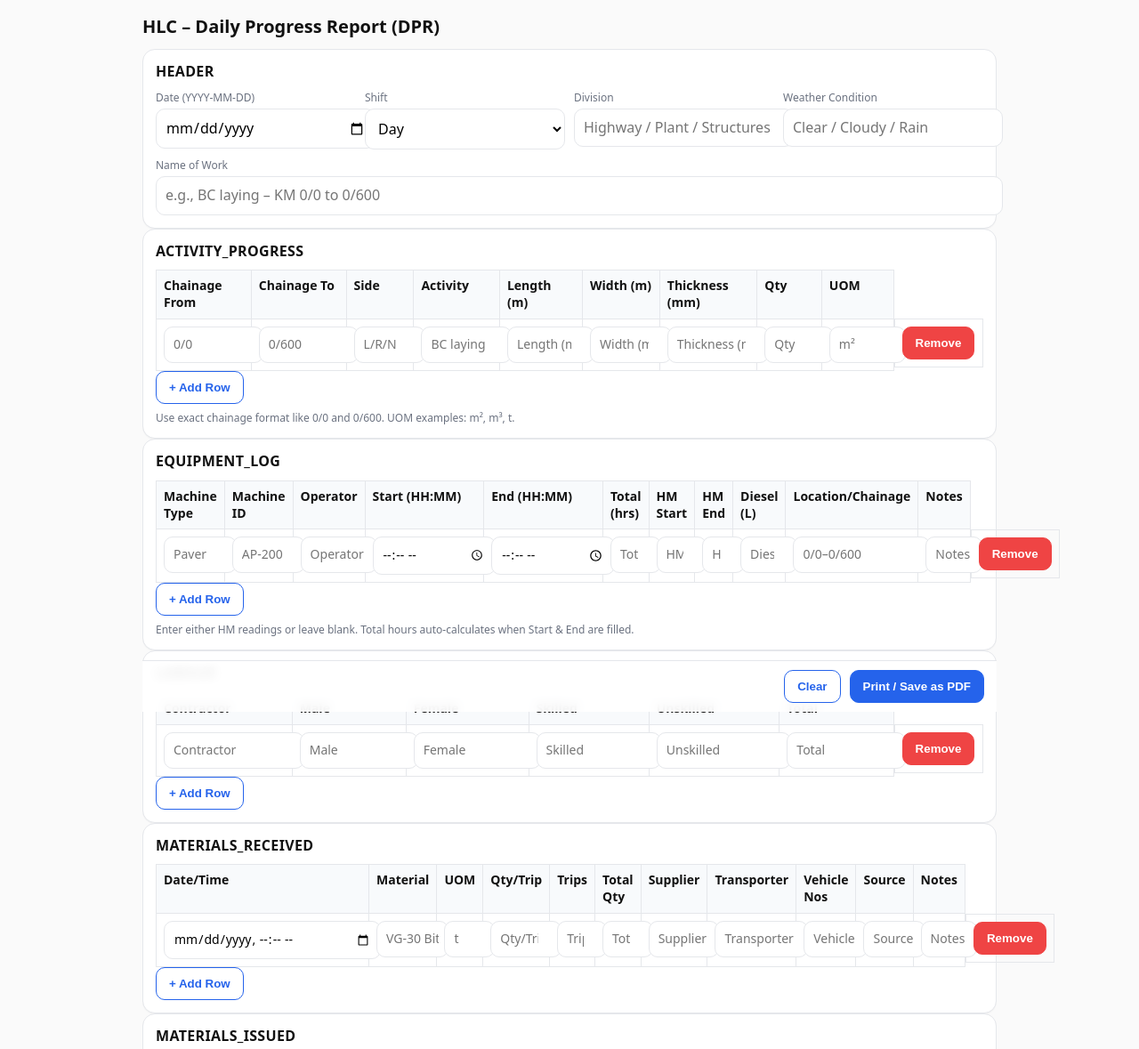
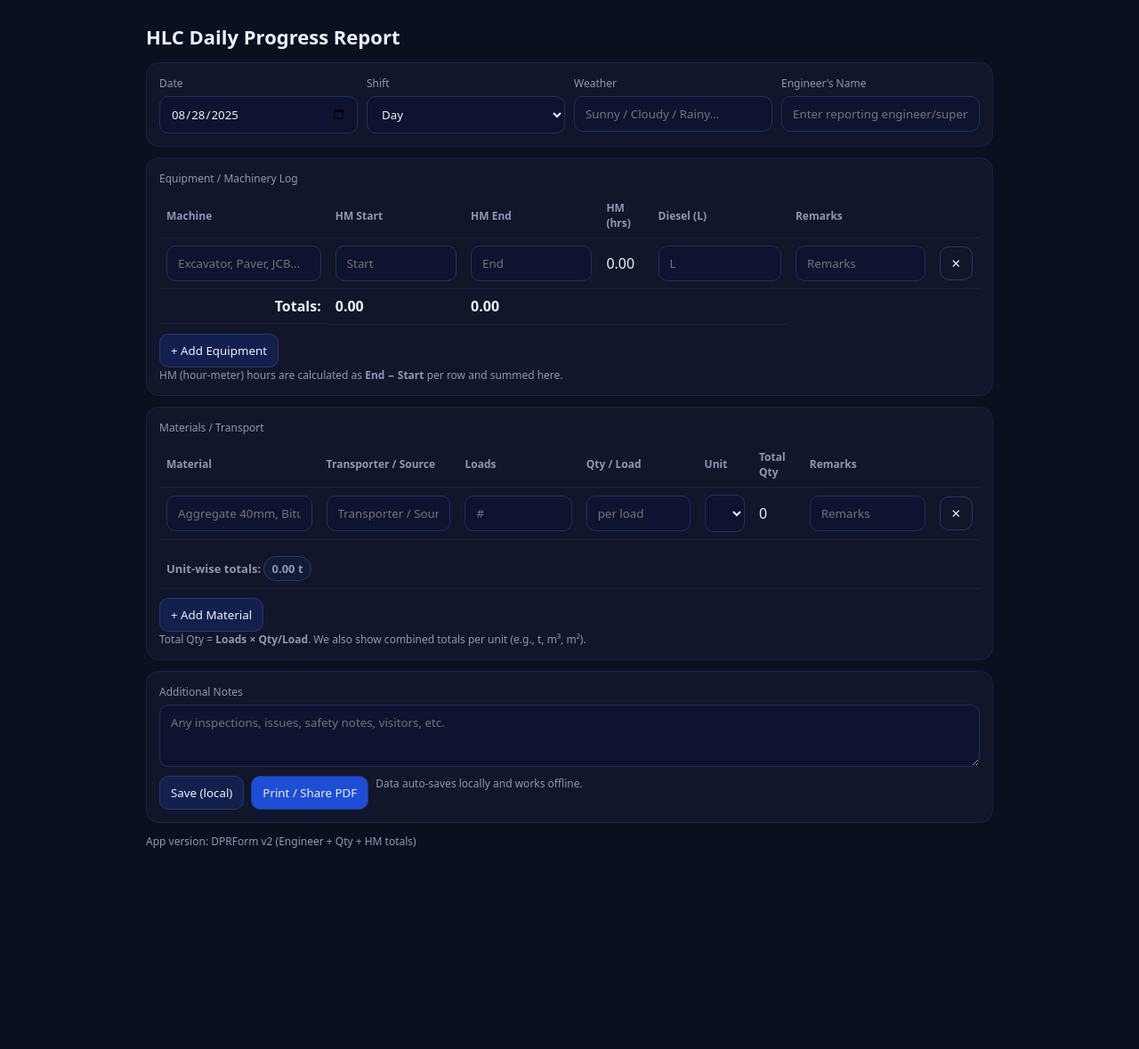
Before and after one commit to alugadalaskgitlab/HLC_DPR, a plain HTML site: page index.html in a window 1280 px wide. Shown: the top 1179 px of the page at 89% size. After the commit the page ends 1034 px from the top, so only its background shows below. Drawn offline with Linux system fonts and the light colour scheme.

Commit message:
Add files via upload

```diff
--- a/index.html
+++ b/index.html
@@ -1,244 +1,360 @@
-<!DOCTYPE html>
+<!doctype html>
 <html lang="en">
 <head>
+  <meta charset="utf-8" />
+  <meta name="viewport" content="width=device-width, initial-scale=1, viewport-fit=cover" />
+  <title>HLC DPR (Mobile Form)</title>
+
+  <!-- PWA bits (unchanged) -->
   <link rel="manifest" href="manifest.webmanifest">
   <meta name="theme-color" content="#2563eb">
   <link rel="apple-touch-icon" href="icons/icon-192.png">
   <meta name="apple-mobile-web-app-capable" content="yes">
-<meta charset="utf-8" />
-<meta name="viewport" content="width=device-width, initial-scale=1" />
-<title>DPR – Mobile Fillable Form</title>
+
   <style>
-  :root{
-    --bg:#fafafa; --ink:#111; --muted:#6b7280; --brand:#2563eb; --line:#e5e7eb;
-  }
-  html,body{margin:0;padding:0;background:var(--bg);color:var(--ink);font:16px/1.35 system-ui, -apple-system, Segoe UI, Roboto, Arial, sans-serif}
-  .wrap{max-width:960px;margin:0 auto;padding:16px 14px 120px}
-  h1{font-size:20px;margin:0 0 12px}
-  .grid{display:grid;gap:12px}
-  .card{background:#fff;border:1px solid var(--line);border-radius:14px;padding:14px;box-shadow:0 1px 0 rgba(0,0,0,.03)}
-  .card>h2{font-size:16px;margin:0 0 10px;letter-spacing:.02em}
-  label{font-size:12px;color:var(--muted);display:block;margin-bottom:4px}
-  input, select, textarea{width:100%;padding:10px;border:1px solid var(--line);border-radius:10px;background:#fff;font:inherit}
-  textarea{min-height:80px}
-  .row{display:grid;grid-template-columns:1fr 1fr;gap:10px}
-  .row-3{display:grid;grid-template-columns:1fr 1fr 1fr;gap:10px}
-  .row-4{display:grid;grid-template-columns:repeat(4,1fr);gap:10px}
-  .toolbar{position:sticky;bottom:0;left:0;right:0;background:rgba(255,255,255,.92);backdrop-filter:blur(6px);border-top:1px solid var(--line);padding:10px 14px;display:flex;gap:10px;justify-content:flex-end}
-  button{appearance:none;border:1px solid var(--brand);color:#fff;background:var(--brand);padding:10px 14px;border-radius:10px;font-weight:600}
-  button.secondary{background:#fff;color:var(--brand)}
-  table{width:100%;border-collapse:collapse;font-size:14px}
-  th,td{border:1px solid var(--line);padding:8px;vertical-align:top}
-  th{background:#f8fafc;text-align:left;font-weight:700}
-  .controls{display:flex;gap:6px}
-  .tiny{font-size:12px;color:var(--muted)}
-  .add{background:#fff;color:var(--brand);border-color:var(--brand)}
-  .rm{background:#ef4444;border-color:#ef4444}
-  .footnote{margin-top:8px;font-size:12px;color:var(--muted)}
-  @media print{
-    .toolbar,.controls,.add,.rm{display:none!important}
-    body{background:#fff}
-    .card{break-inside:avoid}
-    input, select, textarea{border:0;padding:0}
-    a[href]::after{content:""}
-  }
+    :root{--bg:#0b1020;--card:#11162a;--muted:#9097b3;--fg:#eaf0ff;--accent:#60a5fa;--ok:#16a34a;--warn:#f59e0b;}
+    *{box-sizing:border-box;font-family:system-ui,-apple-system,Segoe UI,Roboto,Inter,Helvetica,Arial,sans-serif}
+    html,body{margin:0;background:#0b1020;color:var(--fg)}
+    .wrap{max-width:980px;margin:0 auto;padding:16px 14px 80px}
+    h1{font-size:22px;margin:10px 0 14px}
+    .card{background:var(--card);border:1px solid #1b2140;border-radius:14px;padding:14px;margin:12px 0}
+    .row{display:flex;gap:10px;flex-wrap:wrap}
+    .field{flex:1 1 180px;display:flex;flex-direction:column;gap:6px}
+    label{font-size:12px;color:var(--muted)}
+    input,select,textarea{width:100%;padding:10px 12px;border:1px solid #25305a;background:#0e1430;color:var(--fg);border-radius:10px}
+    textarea{min-height:70px}
+    table{width:100%;border-collapse:collapse;margin-top:8px}
+    th,td{border-bottom:1px solid #1b2140;padding:8px;text-align:left;vertical-align:middle}
+    th{font-size:12px;color:var(--muted);font-weight:600}
+    tfoot td{font-weight:700}
+    .btn{appearance:none;border:1px solid #2a3768;background:#13204d;color:var(--fg);padding:9px 12px;border-radius:10px;cursor:pointer}
+    .btn:active{transform:translateY(1px)}
+    .btn.primary{background:#1d4ed8;border-color:#1e3a8a}
+    .btn.ghost{background:transparent}
+    .toolbar{display:flex;gap:8px;flex-wrap:wrap;margin-top:10px}
+    .totals{font-size:13px;color:var(--muted);margin-top:8px}
+    .pill{display:inline-block;background:#121a37;border:1px solid #2a3768;padding:4px 8px;border-radius:999px;margin:2px 6px 0 0}
+    .right{display:flex;justify-content:flex-end}
+    .hint{font-size:12px;color:var(--muted)}
   </style>
 </head>
 <body>
   <div class="wrap">
-    <h1>HLC – Daily Progress Report (DPR)</h1>
+    <h1>HLC Daily Progress Report</h1>
 
-    <!-- HEADER block (anchors) -->
-    <section class="card" id="HEADER">
-      <h2>HEADER</h2>
-      <div class="row-4">
-        <div><label>Date (YYYY-MM-DD)</label><input id="date" type="date" /></div>
-        <div><label>Shift</label>
-          <select id="shift"><option>Day</option><option>Night</option></select>
+    <!-- Header / Meta -->
+    <div class="card">
+      <div class="row">
+        <div class="field">
+          <label>Date</label>
+          <input id="d_date" type="date">
         </div>
-        <div><label>Division</label><input id="division" placeholder="Highway / Plant / Structures" /></div>
-        <div><label>Weather Condition</label><input id="weather" placeholder="Clear / Cloudy / Rain" /></div>
+        <div class="field">
+          <label>Shift</label>
+          <select id="d_shift">
+            <option value="Day">Day</option>
+            <option value="Night">Night</option>
+          </select>
         </div>
-      <div style="margin-top:10px"><label>Name of Work</label><input id="nameOfWork" placeholder="e.g., BC laying – KM 0/0 to 0/600" /></div>
-    </section>
+        <div class="field">
+          <label>Weather</label>
+          <input id="d_weather" placeholder="Sunny / Cloudy / Rainy…">
+        </div>
+        <div class="field">
+          <label>Engineer’s Name</label>
+          <input id="d_engineer" placeholder="Enter reporting engineer/supervisor">
+        </div>
+      </div>
+    </div>
 
-    <!-- ACTIVITY_PROGRESS block -->
-    <section class="card" id="ACTIVITY_PROGRESS">
-      <h2>ACTIVITY_PROGRESS</h2>
-      <table id="tbl-activity">
+    <!-- Equipment / Machinery Log -->
+    <div class="card" id="equipCard">
+      <div class="row">
+        <div class="field"><label>Equipment / Machinery Log</label></div>
+      </div>
+      <table id="equipTable" aria-label="Equipment Log">
         <thead>
           <tr>
-            <th>Chainage From</th><th>Chainage To</th><th>Side</th><th>Activity</th>
-            <th>Length (m)</th><th>Width (m)</th><th>Thickness (mm)</th><th>Qty</th><th>UOM</th>
+            <th style="min-width:130px">Machine</th>
+            <th>HM Start</th>
+            <th>HM End</th>
+            <th>HM (hrs)</th>
+            <th>Diesel (L)</th>
+            <th>Remarks</th>
+            <th></th>
           </tr>
         </thead>
         <tbody></tbody>
+        <tfoot>
+          <tr>
+            <td colspan="3" class="right">Totals:</td>
+            <td id="eq_total_hm">0</td>
+            <td id="eq_total_diesel">0</td>
+            <td colspan="2"></td>
+          </tr>
+        </tfoot>
       </table>
-      <div class="controls">
-        <button class="add" onclick="addRow('tbl-activity', activityTemplate)">+ Add Row</button>
+      <div class="toolbar">
+        <button class="btn" id="addEquip">+ Add Equipment</button>
       </div>
-      <div class="footnote">Use exact chainage format like 0/0 and 0/600. UOM examples: m², m³, t.</div>
-    </section>
+      <div class="hint">HM (hour-meter) hours are calculated as <b>End − Start</b> per row and summed here.</div>
+    </div>
 
-    <!-- EQUIPMENT_LOG block -->
-    <section class="card" id="EQUIPMENT_LOG">
-      <h2>EQUIPMENT_LOG</h2>
-      <table id="tbl-equip">
+    <!-- Materials / Transport -->
+    <div class="card" id="matCard">
+      <div class="row">
+        <div class="field"><label>Materials / Transport</label></div>
+      </div>
+      <table id="matTable" aria-label="Materials">
         <thead>
           <tr>
-            <th>Machine Type</th><th>Machine ID</th><th>Operator</th>
-            <th>Start (HH:MM)</th><th>End (HH:MM)</th><th>Total (hrs)</th>
-            <th>HM Start</th><th>HM End</th><th>Diesel (L)</th>
-            <th>Location/Chainage</th><th>Notes</th>
+            <th style="min-width:130px">Material</th>
+            <th>Transporter / Source</th>
+            <th>Loads</th>
+            <th>Qty / Load</th>
+            <th>Unit</th>
+            <th>Total Qty</th>
+            <th>Remarks</th>
+            <th></th>
           </tr>
         </thead>
         <tbody></tbody>
+        <tfoot>
+          <tr>
+            <td colspan="8">
+              <div class="totals">Unit-wise totals: <span id="matTotals"></span></div>
+            </td>
+          </tr>
+        </tfoot>
       </table>
-      <div class="controls">
-        <button class="add" onclick="addRow('tbl-equip', equipTemplate)">+ Add Row</button>
+      <div class="toolbar">
+        <button class="btn" id="addMat">+ Add Material</button>
       </div>
-      <div class="footnote">Enter either HM readings or leave blank. Total hours auto-calculates when Start & End are filled.</div>
-    </section>
+      <div class="hint">Total Qty = <b>Loads × Qty/Load</b>. We also show combined totals per unit (e.g., t, m³, m²).</div>
+    </div>
 
-    <!-- LABOUR block -->
-    <section class="card" id="LABOUR">
-      <h2>LABOUR</h2>
-      <table id="tbl-labour">
-        <thead>
-          <tr>
-            <th>Contractor</th><th>Male</th><th>Female</th><th>Skilled</th><th>Unskilled</th><th>Total</th>
-          </tr>
-        </thead>
-        <tbody></tbody>
-      </table>
-      <div class="controls">
-        <button class="add" onclick="addRow('tbl-labour', labourTemplate)">+ Add Row</button>
+    <!-- Notes -->
+    <div class="card">
+      <div class="row">
+        <div class="field" style="flex:1 1 100%">
+          <label>Additional Notes</label>
+          <textarea id="d_notes" placeholder="Any inspections, issues, safety notes, visitors, etc."></textarea>
         </div>
-    </section>
-
-    <!-- MATERIALS_RECEIVED block -->
-    <section class="card" id="MATERIALS_RECEIVED">
-      <h2>MATERIALS_RECEIVED</h2>
-      <table id="tbl-mrecv">
-        <thead>
-          <tr>
-            <th>Date/Time</th><th>Material</th><th>UOM</th><th>Qty/Trip</th><th>Trips</th><th>Total Qty</th>
-            <th>Supplier</th><th>Transporter</th><th>Vehicle Nos</th><th>Source</th><th>Notes</th>
-          </tr>
-        </thead>
-        <tbody></tbody>
-      </table>
-      <div class="controls">
-        <button class="add" onclick="addRow('tbl-mrecv', mrecvTemplate)">+ Add Row</button>
       </div>
-    </section>
-
-    <!-- MATERIALS_ISSUED block -->
-    <section class="card" id="MATERIALS_ISSUED">
-      <h2>MATERIALS_ISSUED</h2>
-      <table id="tbl-missue">
-        <thead>
-          <tr>
-            <th>Material</th><th>Qty</th><th>UOM</th><th>Issued To (crew/machine)</th>
-            <th>Purpose/Activity/Chainage</th><th>Notes</th>
-          </tr>
-        </thead>
-        <tbody></tbody>
-      </table>
-      <div class="controls">
-        <button class="add" onclick="addRow('tbl-missue', missueTemplate)">+ Add Row</button>
-      </div>
-    </section>
-
       <div class="toolbar">
-      <button class="secondary" onclick="clearAll()">Clear</button>
-      <button onclick="window.print()">Print / Save as PDF</button>
+        <button class="btn" id="saveBtn">Save (local)</button>
+        <button class="btn primary" id="printBtn">Print / Share PDF</button>
+        <span class="hint">Data auto-saves locally and works offline.</span>
       </div>
     </div>
 
+    <div class="hint">App version: <span id="ver">DPRForm v2 (Engineer + Qty + HM totals)</span></div>
+  </div>
+
+  <!-- Row templates -->
+  <template id="equipRow">
+    <tr>
+      <td><input placeholder="Excavator, Paver, JCB…" /></td>
+      <td><input type="number" step="0.01" inputmode="decimal" placeholder="Start" class="hmStart" /></td>
+      <td><input type="number" step="0.01" inputmode="decimal" placeholder="End" class="hmEnd" /></td>
+      <td class="hmHours">0</td>
+      <td><input type="number" step="0.01" inputmode="decimal" placeholder="L" class="diesel" /></td>
+      <td><input placeholder="Remarks" /></td>
+      <td><button class="btn ghost del" title="Delete">✕</button></td>
+    </tr>
+  </template>
+
+  <template id="matRow">
+    <tr>
+      <td><input placeholder="Aggregate 40mm, Bitumen, Cement…" /></td>
+      <td><input placeholder="Transporter / Source" /></td>
+      <td><input type="number" step="1" inputmode="numeric" min="0" class="loads" placeholder="#" /></td>
+      <td><input type="number" step="0.01" inputmode="decimal" min="0" class="qtyPer" placeholder="per load" /></td>
+      <td>
+        <select class="unit">
+          <option value="t">t</option>
+          <option value="m³">m³</option>
+          <option value="m²">m²</option>
+          <option value="kg">kg</option>
+          <option value="nos">nos</option>
+        </select>
+      </td>
+      <td class="rowTotal">0</td>
+      <td><input placeholder="Remarks" /></td>
+      <td><button class="btn ghost del" title="Delete">✕</button></td>
+    </tr>
+  </template>
+
   <script>
-  // ----- row templates -----
-  const activityTemplate = () => tr([
-    text('Chainage From','0/0'), text('Chainage To','0/600'), text('Side','L/R/N'), text('Activity','BC laying'),
-    num('Length (m)'), num('Width (m)'), num('Thickness (mm)'), num('Qty'), text('UOM','m²')
-  ]);
-
-  const equipTemplate = () => {
-    const start = time('Start');
-    const end = time('End');
-    const total = num('Total (hrs)');
-    // auto-calc total
-    start.addEventListener('change', ()=>calcTotal(start,end,total));
-    end.addEventListener('change', ()=>calcTotal(start,end,total));
-    return tr([
-      text('Machine Type','Paver'), text('Machine ID','AP-200'), text('Operator',''),
-      start, end, total, num('HM Start'), num('HM End'), num('Diesel (L)'),
-      text('Location/Chainage','0/0–0/600'), text('Notes','')
-    ]);
+    // --- PWA SW register (kept) ---
+    if ('serviceWorker' in navigator) {
+      navigator.serviceWorker.register('./sw.js').catch(()=>{});
     }
 
-  const labourTemplate = () => {
-    const male = num('Male');
-    const female = num('Female');
-    const skilled = num('Skilled');
-    const unskilled = num('Unskilled');
-    const total = num('Total');
-    const recalc = ()=> total.value = (toN(male.value)+toN(female.value))||'';
-    male.addEventListener('input',recalc); female.addEventListener('input',recalc);
-    return tr([ text('Contractor',''), male, female, skilled, unskilled, total ]);
+    // ---- helpers ----
+    const $ = (sel, root=document) => root.querySelector(sel);
+    const $$ = (sel, root=document) => Array.from(root.querySelectorAll(sel));
+    const num = v => isFinite(parseFloat(v)) ? parseFloat(v) : 0;
+
+    // ---- state save/restore ----
+    const LS_KEY = 'hlc_dpr_v2';
+    function saveLocal(){
+      const data = {
+        date: $('#d_date').value,
+        shift: $('#d_shift').value,
+        weather: $('#d_weather').value,
+        engineer: $('#d_engineer').value,
+        notes: $('#d_notes').value,
+        equip: $$('#equipTable tbody tr').map(tr => {
+          const [m, s, e, _h, d, r] = $$('td,th', tr);
+          return {
+            machine: $('input', m).value,
+            hmStart: $('input', s).value,
+            hmEnd: $('input', e).value,
+            diesel: $('input', d).value,
+            remarks: $('input', r).value
+          };
+        }),
+        mat: $$('#matTable tbody tr').map(tr => {
+          const [mat, src, loads, qper, unit, _tot, rem] = $$('td,th', tr);
+          return {
+            material: $('input', mat).value,
+            source: $('input', src).value,
+            loads: $('input', loads).value,
+            qtyPer: $('input', qper).value,
+            unit: $('select', unit).value,
+            remarks: $('input', rem).value
+          };
+        })
+      };
+      localStorage.setItem(LS_KEY, JSON.stringify(data));
     }
 
-  const mrecvTemplate = () => {
-    const qty = num('Qty/Trip');
-    const trips = num('Trips');
-    const total = num('Total Qty');
-    const recalc = ()=> total.value = (toN(qty.value)*toN(trips.value) || '').toString();
-    qty.addEventListener('input',recalc); trips.addEventListener('input',recalc);
-    return tr([
-      datetime('Date/Time'), text('Material','VG-30 Bitumen'), text('UOM','t'), qty, trips, total,
-      text('Supplier',''), text('Transporter',''), text('Vehicle Nos',''), text('Source',''), text('Notes','')
-    ]);
+    function restoreLocal(){
+      const raw = localStorage.getItem(LS_KEY);
+      if(!raw) return addEquipRow(), addMatRow();
+
+      const data = JSON.parse(raw);
+      $('#d_date').value = data.date || '';
+      $('#d_shift').value = data.shift || 'Day';
+      $('#d_weather').value = data.weather || '';
+      $('#d_engineer').value = data.engineer || '';
+      $('#d_notes').value = data.notes || '';
+
+      // Equip
+      if(data.equip && data.equip.length){
+        data.equip.forEach(add => addEquipRow(add));
+      } else addEquipRow();
+
+      // Mat
+      if(data.mat && data.mat.length){
+        data.mat.forEach(add => addMatRow(add));
+      } else addMatRow();
+
+      recalcAll();
     }
 
-  const missueTemplate = () => tr([
-    text('Material','Diesel (HSD)'), num('Qty'), text('UOM','L'), text('Issued To (crew/machine)','AP-200'),
-    text('Purpose/Activity/Chainage','BC laying 0/0–0/600'), text('Notes','')
-  ]);
+    // ---- Equipment table ----
+    function addEquipRow(pref){
+      const tr = document.importNode($('#equipRow').content, true).firstElementChild;
+      if(pref){
+        const [m, s, e, _h, d, r] = $$('td', tr);
+        $('input', m).value = pref.machine || '';
+        $('.hmStart', tr).value = pref.hmStart || '';
+        $('.hmEnd', tr).value = pref.hmEnd || '';
+        $('.diesel', tr).value = pref.diesel || '';
+        $('input', r).value = pref.remarks || '';
+      }
+      $('#equipTable tbody').appendChild(tr);
+      bindRow(tr);
+      recalcEquip();
+    }
 
-  // ----- helpers -----
-  const toN = v => Number(v||0);
-  function tr(cells){
-    const row = document.createElement('tr');
-    for(const el of cells){ const td=document.createElement('td'); td.appendChild(el); row.appendChild(td); }
-    const td=document.createElement('td');
-    td.className='controls';
-    const rm=document.createElement('button'); rm.textContent='Remove'; rm.className='rm'; rm.onclick=()=>row.remove();
-    td.appendChild(rm); row.appendChild(td);
-    return row;
+    function recalcEquip(){
+      let totHM = 0, totDiesel = 0;
+      $$('#equipTable tbody tr').forEach(tr=>{
+        const start = num($('.hmStart', tr).value);
+        const end   = num($('.hmEnd', tr).value);
+        const hrs = Math.max(0, end - start);
+        $('.hmHours', tr).textContent = hrs.toFixed(2);
+        totHM += hrs;
+        totDiesel += num($('.diesel', tr).value);
+      });
+      $('#eq_total_hm').textContent = totHM.toFixed(2);
+      $('#eq_total_diesel').textContent = totDiesel.toFixed(2);
     }
-  function text(ph='',def=''){ const i=document.createElement('input'); i.placeholder=def||ph; i.setAttribute('aria-label', ph); return i; }
-  function num(ph=''){ const i=text(ph); i.type='number'; i.step='any'; return i; }
-  function time(ph=''){ const i=text(ph); i.type='time'; return i; }
-  function datetime(ph=''){ const i=text(ph); i.type='datetime-local'; return i; }
 
-  function addRow(tblId, tmpl){ document.querySelector(`#${tblId} tbody`).appendChild(tmpl()); }
-  function calcTotal(start,end,total){
-    if(!start.value || !end.value){ total.value=''; return; }
-    const [sh,sm]=start.value.split(':').map(Number); const [eh,em]=end.value.split(':').map(Number);
-    let mins=(eh*60+em)-(sh*60+sm); if(mins<0) mins+=24*60; total.value=(mins/60).toFixed(2);
+    // ---- Materials table ----
+    function addMatRow(pref){
+      const tr = document.importNode($('#matRow').content, true).firstElementChild;
+      if(pref){
+        const [mat, src, loads, qper, unit, _tot, rem] = $$('td', tr);
+        $('input', mat).value = pref.material || '';
+        $('input', src).value = pref.source || '';
+        $('input', loads).value = pref.loads || '';
+        $('input', qper).value = pref.qtyPer || '';
+        $('select', unit).value = pref.unit || 't';
+        $('input', rem).value = pref.remarks || '';
       }
-  function clearAll(){ if(confirm('Clear all fields?')){ document.querySelectorAll('input, textarea, select').forEach(el=>{if(el.type!=='button')el.value='';}); document.querySelectorAll('tbody').forEach(t=>t.innerHTML=''); seed(); } }
+      $('#matTable tbody').appendChild(tr);
+      bindRow(tr);
+      recalcMat();
+    }
 
-  // seed with one row per table for convenience
-  function seed(){ addRow('tbl-activity', activityTemplate); addRow('tbl-equip', equipTemplate); addRow('tbl-labour', labourTemplate); addRow('tbl-mrecv', mrecvTemplate); addRow('tbl-missue', missueTemplate); }
-  seed();
-</script>
-<script>
-  if ('serviceWorker' in navigator) {
-    window.addEventListener('load', () => {
-      navigator.serviceWorker.register('./sw.js').catch(console.error);
+    function recalcMat(){
+      // per-row total
+      const totals = new Map(); // unit -> total
+      $$('#matTable tbody tr').forEach(tr=>{
+        const loads = num($('.loads', tr).value);
+        const per   = num($('.qtyPer', tr).value);
+        const unit  = $('.unit', tr).value || 't';
+        const rowTot = loads * per;
+        $('.rowTotal', tr).textContent = rowTot ? rowTot.toFixed(2) : '0';
+        totals.set(unit, (totals.get(unit)||0) + rowTot);
+      });
+      // render unit map
+      const box = $('#matTotals');
+      box.innerHTML = '';
+      totals.forEach((v,u)=>{
+        const span = document.createElement('span');
+        span.className = 'pill';
+        span.textContent = `${v.toFixed(2)} ${u}`;
+        box.appendChild(span);
       });
     }
+
+    // ---- generic ----
+    function bindRow(tr){
+      tr.addEventListener('input', ()=>{ recalcAll(); saveLocal(); });
+      $('.del', tr)?.addEventListener('click', ()=>{
+        tr.remove(); recalcAll(); saveLocal();
+      });
+    }
+
+    function recalcAll(){ recalcEquip(); recalcMat(); }
+
+    // buttons
+    $('#addEquip').addEventListener('click', ()=>{ addEquipRow(); saveLocal(); });
+    $('#addMat').addEventListener('click', ()=>{ addMatRow(); saveLocal(); });
+    $('#saveBtn').addEventListener('click', ()=>{ saveLocal(); alert('Saved on this device for offline use.'); });
+    $('#printBtn').addEventListener('click', ()=>{ window.print(); });
+
+    // autosave meta fields
+    ['d_date','d_shift','d_weather','d_engineer','d_notes'].forEach(id=>{
+      $('#'+id).addEventListener('input', ()=>saveLocal());
+      $('#'+id).addEventListener('change', ()=>saveLocal());
+    });
+
+    // defaults
+    (function init(){
+      // default date today if empty
+      const d = $('#d_date');
+      if(!d.value){
+        const today = new Date().toISOString().slice(0,10);
+        d.value = today;
+      }
+      restoreLocal();
+    })();
   </script>
 </body>
 </html>
```
Lines whose indentation alone changed are shown as unchanged.
